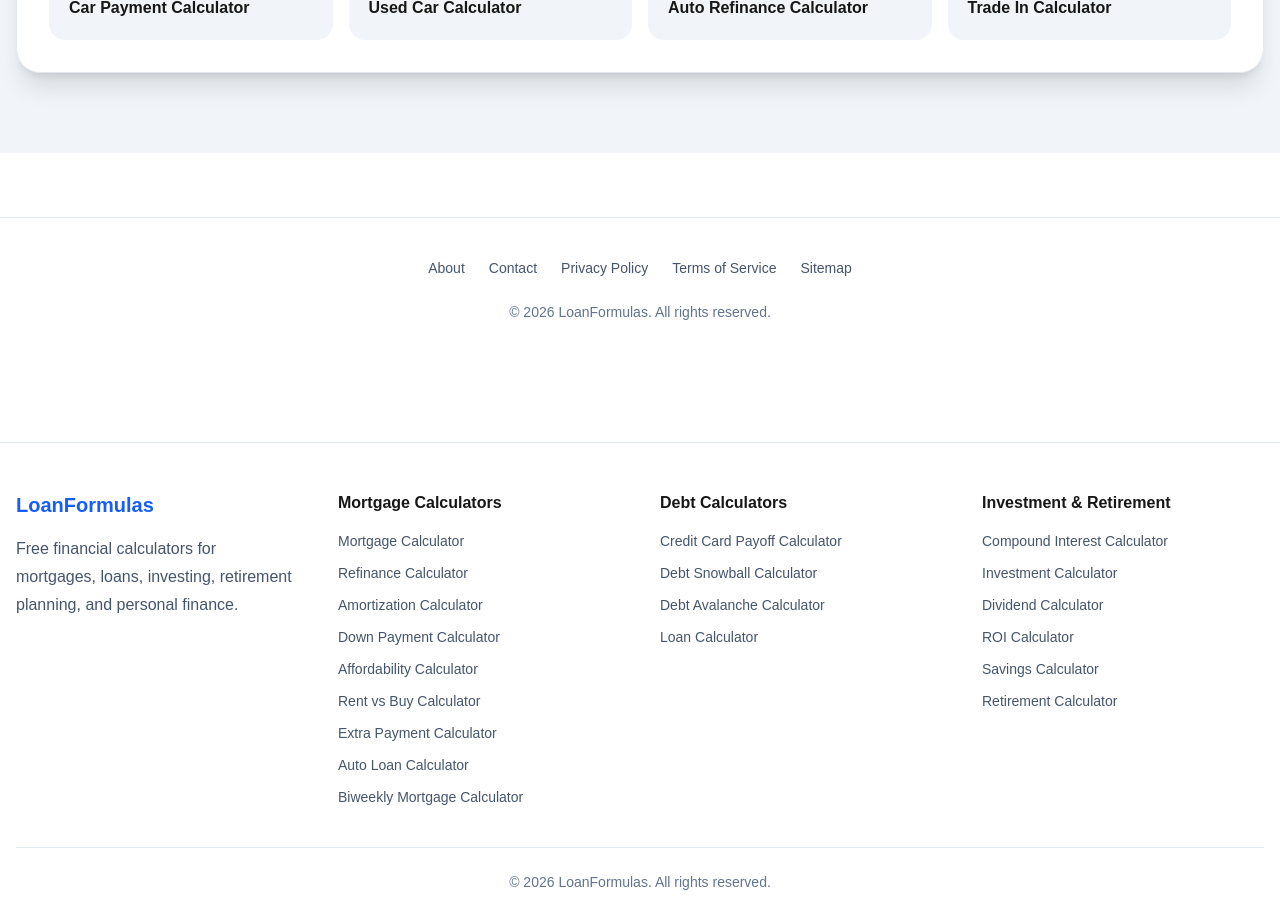
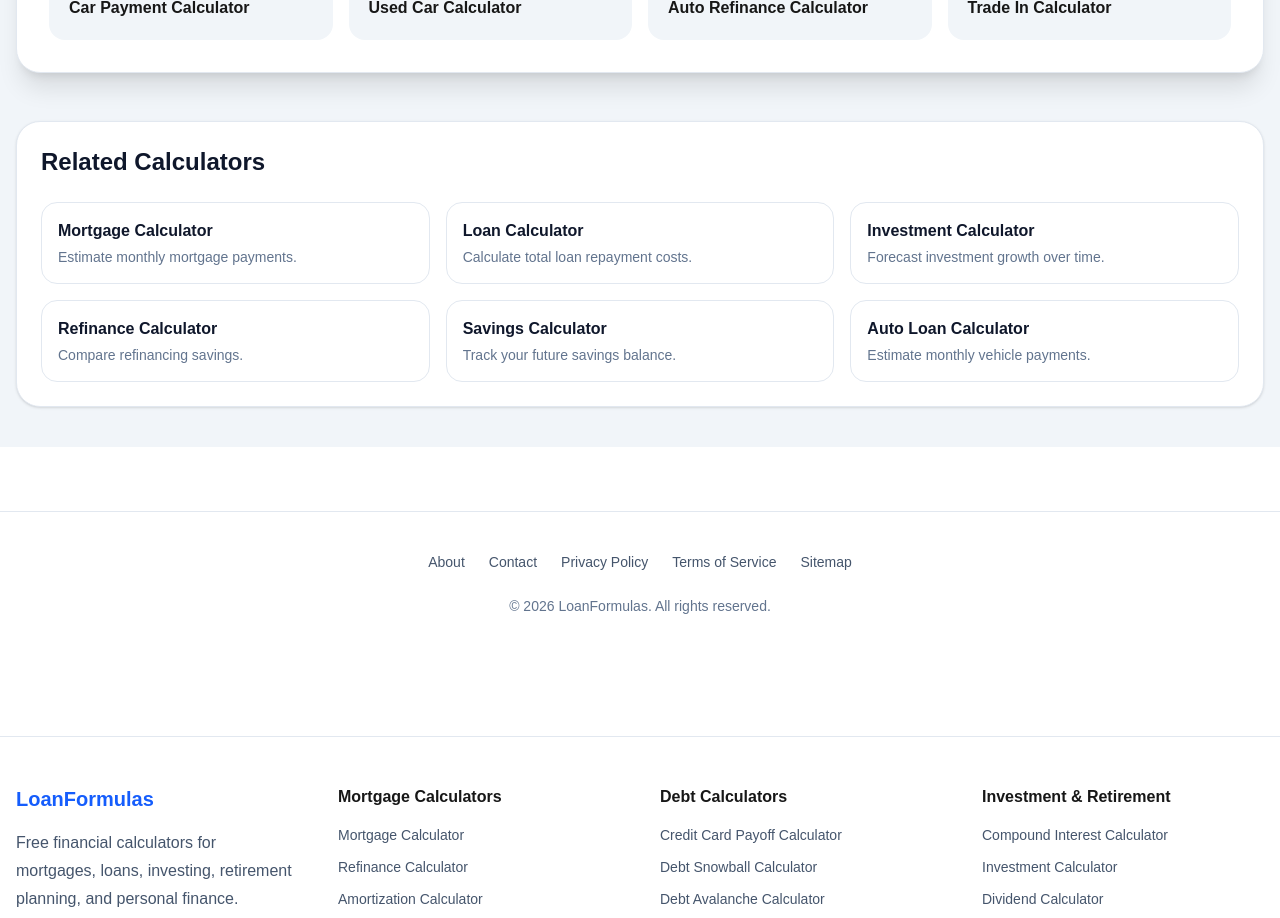
Before and after one commit to dekai-qingyang/seo-site, a Next.js app: page /vehicle-loan-calculator in a window 1280 px wide. Shown: the part 5300-6218 px from the top of the page. Built offline with nearby package versions, Linux system fonts and the light colour scheme.

Commit message:
add vehicle loan calculator

```diff
--- a/app/vehicle-loan-calculator/page.tsx
+++ b/app/vehicle-loan-calculator/page.tsx
@@ -703,7 +703,91 @@ export default function VehicleLoanCalculator() {
         </div>
 
       </div>
+{/* Related Calculators */}
 
+<div className="mt-12 bg-white border border-slate-200 rounded-3xl p-6 shadow-sm">
+
+  <h2 className="text-2xl font-bold text-slate-900 mb-6">
+    Related Calculators
+  </h2>
+
+  <div className="grid grid-cols-1 sm:grid-cols-2 lg:grid-cols-3 gap-4">
+
+    <a
+      href="/mortgage-calculator"
+      className="border border-slate-200 rounded-2xl p-4 hover:border-blue-500 hover:shadow-md transition"
+    >
+      <div className="font-semibold text-slate-900">
+        Mortgage Calculator
+      </div>
+      <p className="text-sm text-slate-500 mt-1">
+        Estimate monthly mortgage payments.
+      </p>
+    </a>
+
+    <a
+      href="/loan-calculator"
+      className="border border-slate-200 rounded-2xl p-4 hover:border-blue-500 hover:shadow-md transition"
+    >
+      <div className="font-semibold text-slate-900">
+        Loan Calculator
+      </div>
+      <p className="text-sm text-slate-500 mt-1">
+        Calculate total loan repayment costs.
+      </p>
+    </a>
+
+    <a
+      href="/investment-calculator"
+      className="border border-slate-200 rounded-2xl p-4 hover:border-blue-500 hover:shadow-md transition"
+    >
+      <div className="font-semibold text-slate-900">
+        Investment Calculator
+      </div>
+      <p className="text-sm text-slate-500 mt-1">
+        Forecast investment growth over time.
+      </p>
+    </a>
+
+    <a
+      href="/refinance-calculator"
+      className="border border-slate-200 rounded-2xl p-4 hover:border-blue-500 hover:shadow-md transition"
+    >
+      <div className="font-semibold text-slate-900">
+        Refinance Calculator
+      </div>
+      <p className="text-sm text-slate-500 mt-1">
+        Compare refinancing savings.
+      </p>
+    </a>
+
+    <a
+      href="/savings-calculator"
+      className="border border-slate-200 rounded-2xl p-4 hover:border-blue-500 hover:shadow-md transition"
+    >
+      <div className="font-semibold text-slate-900">
+        Savings Calculator
+      </div>
+      <p className="text-sm text-slate-500 mt-1">
+        Track your future savings balance.
+      </p>
+    </a>
+
+    <a
+      href="/auto-loan-calculator"
+      className="border border-slate-200 rounded-2xl p-4 hover:border-blue-500 hover:shadow-md transition"
+    >
+      <div className="font-semibold text-slate-900">
+        Auto Loan Calculator
+      </div>
+      <p className="text-sm text-slate-500 mt-1">
+        Estimate monthly vehicle payments.
+      </p>
+    </a>
+
+  </div>
+
+</div>
     </main>
   )
 }
```
